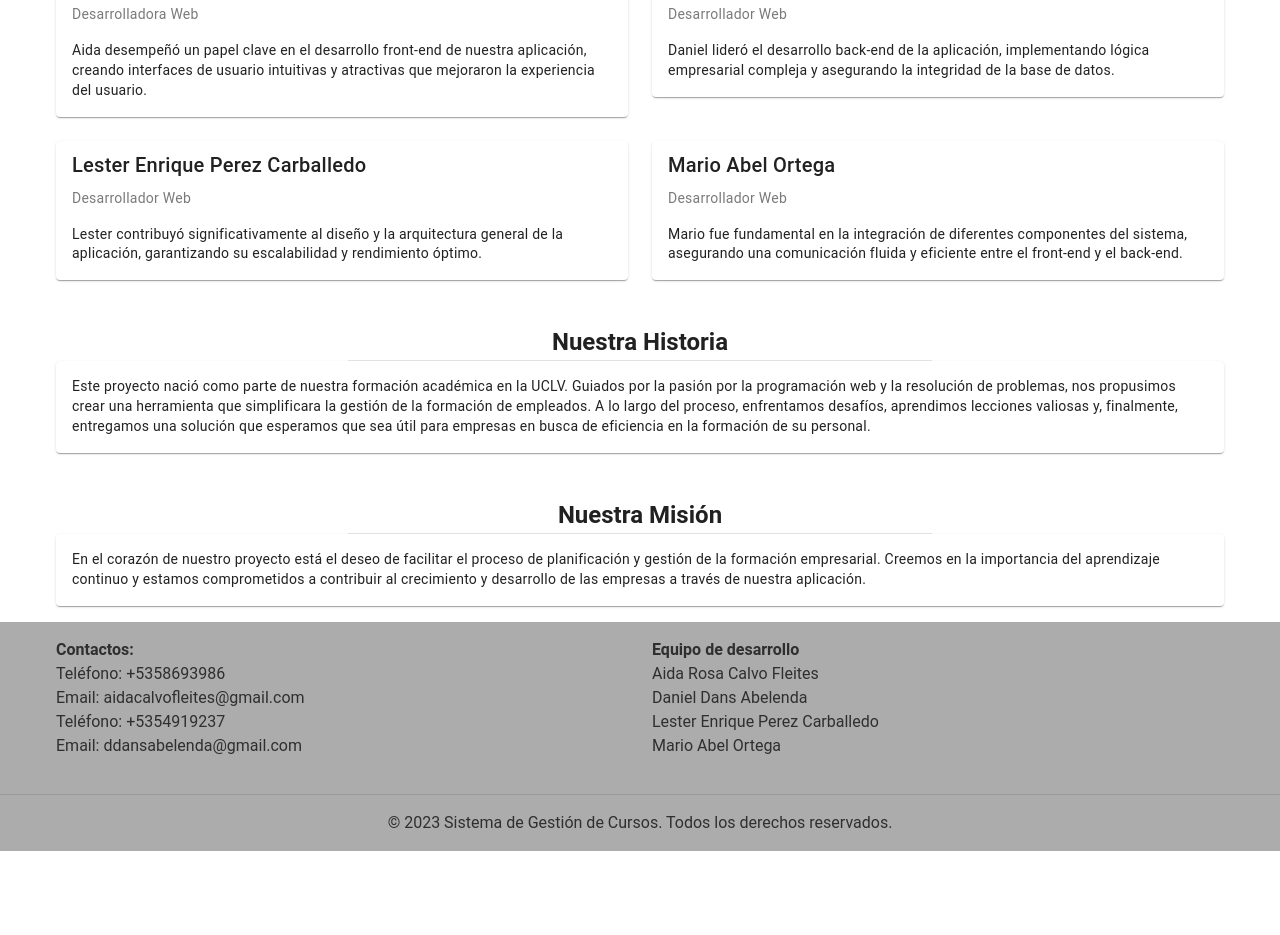
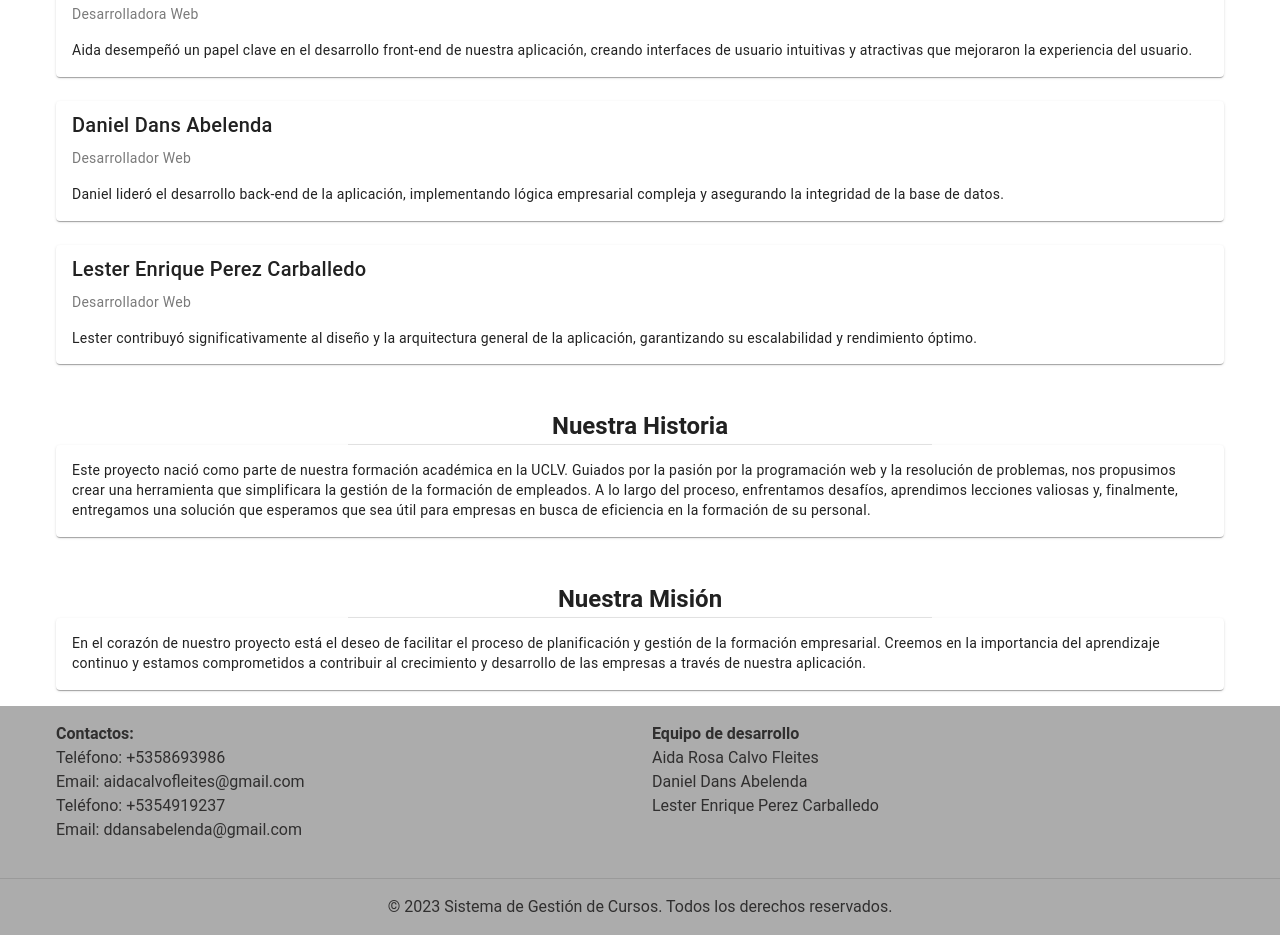
Before and after one commit to DDansAbelenda/sg-cursos-front, a Vue app: page /about in a window 1280 px wide. Shown: the part 360-1295 px from the top of the page. Before the commit the page ends 1211 px from the top, so only its background shows below. Built offline with nearby package versions, Linux system fonts and the light colour scheme.

Commit message:
automatizando la fecha y eliminando integrantes en el FooterPage. Elmininado la información de Mario del AboutUs

```diff
--- a/src/components/FooterPage.vue
+++ b/src/components/FooterPage.vue
@@ -19,7 +19,6 @@
               <li>Aida Rosa Calvo Fleites</li>
               <li>Daniel Dans Abelenda</li>
               <li>Lester Enrique Perez Carballedo</li>
-              <li>Mario Abel Ortega</li>
             </ul>
           </div>
         </v-col>
@@ -29,7 +28,8 @@
     <v-container>
       <v-row>
         <v-col>
-          <p class="text-center">© 2023 Sistema de Gestión de Cursos. Todos los derechos reservados.</p>
+          <p class="text-center">© <span id="year">2023</span> Sistema de Gestión de Cursos. Todos los derechos
+            reservados.</p>
         </v-col>
       </v-row>
     </v-container>
@@ -38,6 +38,16 @@
 
 <script>
 export default {
+  name: 'FooterPage',
+  methods: {
+    setYear() {
+      let fecha = new Date();
+      document.querySelector('#year').innerHTML = fecha.getFullYear();
+    }
+  },
+  mounted() {
+    this.setYear();
+  }
 };
 </script>
 
--- a/src/views/AboutUsView.vue
+++ b/src/views/AboutUsView.vue
@@ -20,7 +20,7 @@
             </v-col>
         </v-row>
         <v-row>
-            <v-col v-for="member in teamMembers" :key="member.name" cols="12" md="6">
+            <v-col v-for="member in teamMembers" :key="member.name" cols="12">
                 <v-card>
                     <v-card-title class="headline">{{ member.name }}</v-card-title>
                     <v-card-subtitle>{{ member.role }}</v-card-subtitle>
@@ -82,11 +82,6 @@
                     role: 'Desarrollador Web',
                     description: 'Lester contribuyó significativamente al diseño y la arquitectura general de la aplicación, garantizando su escalabilidad y rendimiento óptimo.',
                 },
-                {
-                    name: 'Mario Abel Ortega',
-                    role: 'Desarrollador Web',
-                    description: 'Mario fue fundamental en la integración de diferentes componentes del sistema, asegurando una comunicación fluida y eficiente entre el front-end y el back-end.',
-                },
             ],
         };
     },
```
